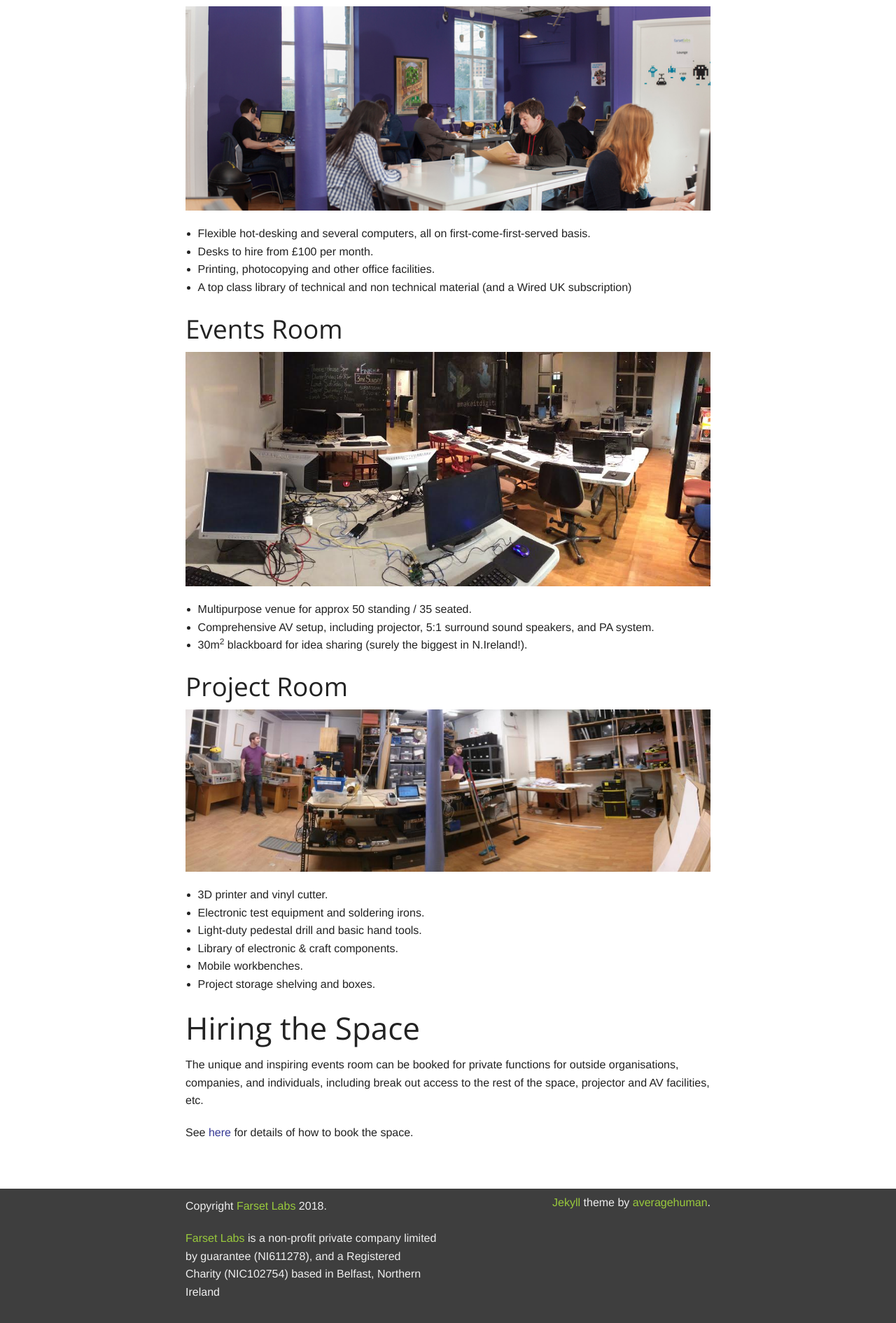
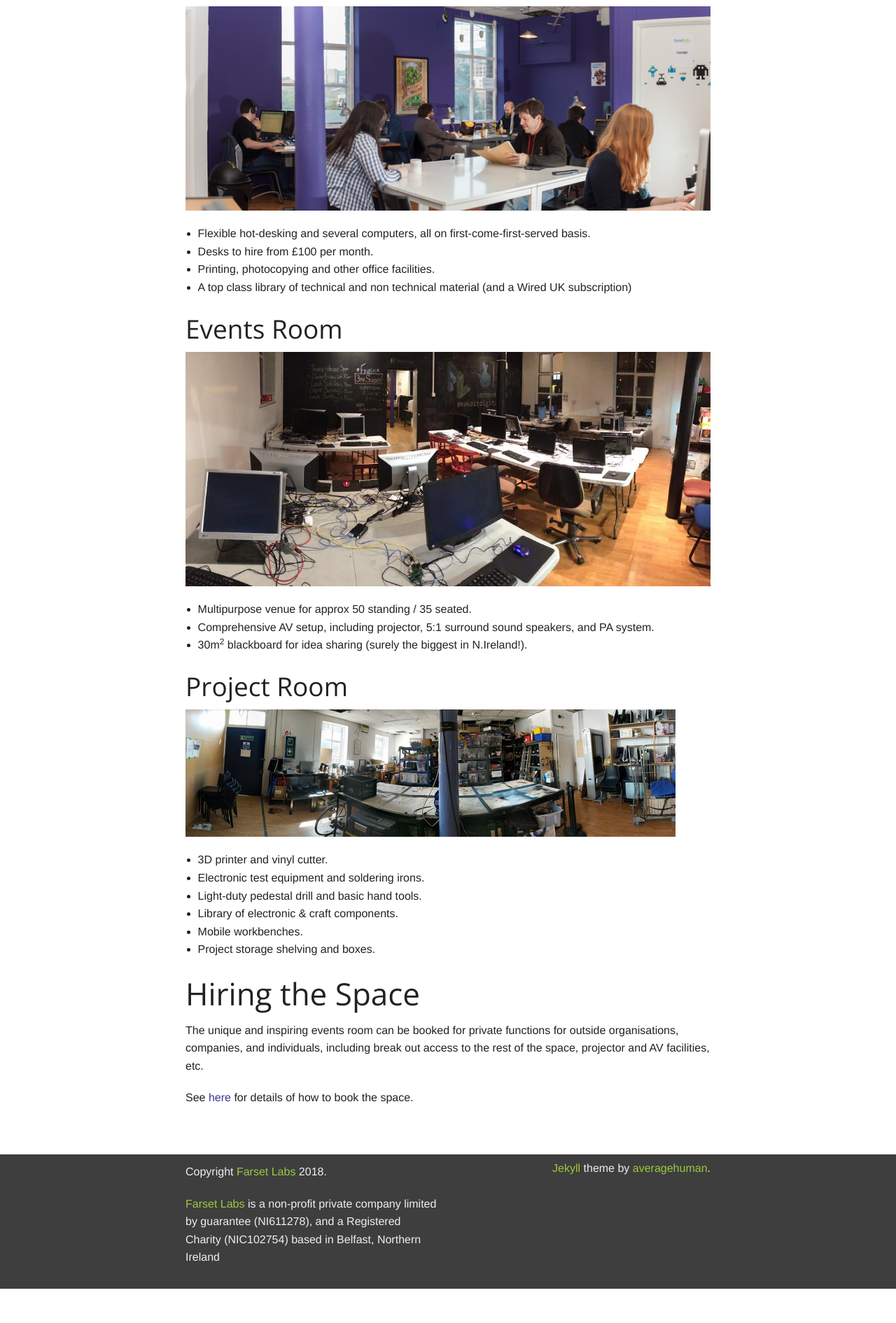
Before and after one commit to FarsetLabs/farsetlabs.github.io, a Jekyll site: the page built from about/facility.md, in a window 1280 px wide. Shown: the part 1365-3256 px from the top of the page at 70% size. Built offline with Jekyll 4.4.1, drawn with Linux system fonts in a browser that asks for light colours; after the commit the page ends 3207 px from its top, so only the background shows below that.

Commit message:
Update workshop photo

```diff
--- a/about/facility.md
+++ b/about/facility.md
@@ -62,7 +62,7 @@ Unless authorisation has been sought from the [Events NEM](/about/index.html) an
   * 30m<sup>2</sup> blackboard for idea sharing (surely the biggest in N.Ireland!).
 
 ## Project Room
-![](/about/project_room_pano.jpg)
+![](/about/workshop.jpg)
 
   * 3D printer and vinyl cutter.
   * Electronic test equipment and soldering irons.
```
Also changed, not shown: about/project_room_pano.jpg (deleted), about/workshop.jpg (added).
